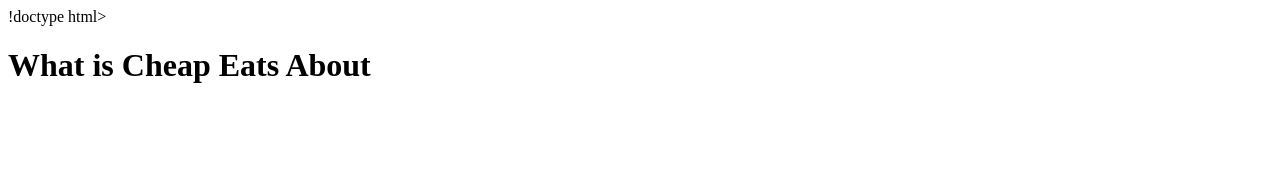
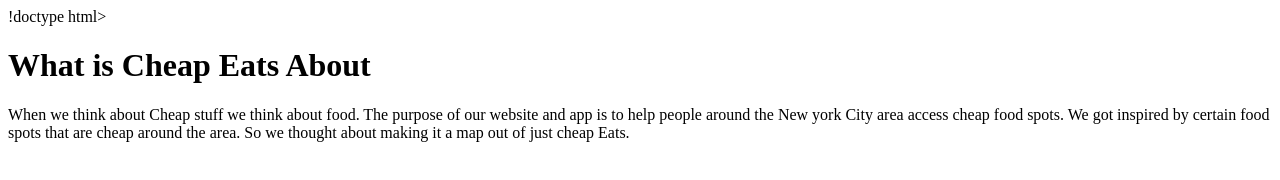
Before and after one commit to STEAM-Center-NYC/10039-Mapping-Out-Eateries-Based-On-Budget, a plain HTML site: page Aboutus.html in a window 1280 px wide. Drawn offline with Linux system fonts and the light colour scheme.

Commit message:
Talked about the aboutus

```diff
--- a/Aboutus.html
+++ b/Aboutus.html
@@ -4,4 +4,4 @@
 
 </html>
 <h1>What is Cheap Eats About</h1>
-<p> </p>
+<p>When we think about Cheap stuff we think about food. The purpose of our website and app is to help people around the New york City area access cheap food spots. We got inspired by certain food spots that are cheap around the area. So we thought about making it a map out of just cheap Eats.</p>
```
Also changed, not shown: 1 other file.
